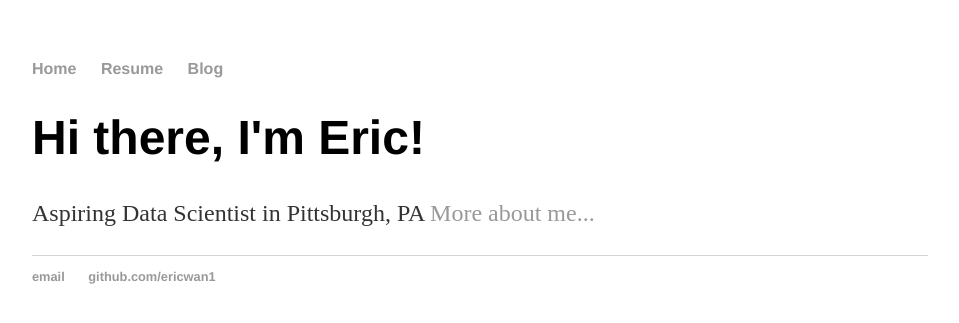
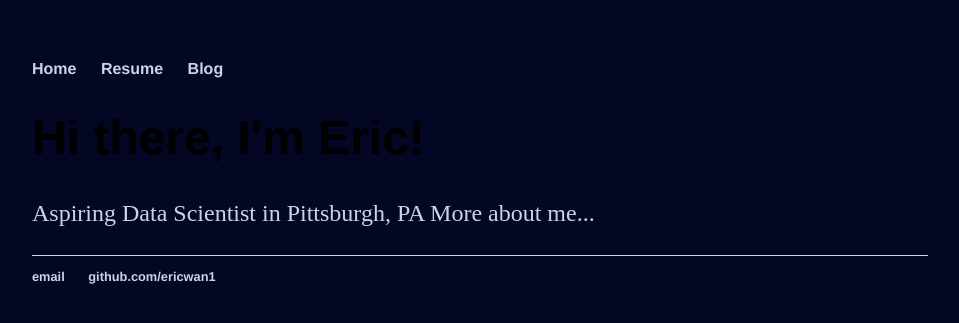
Before and after one commit to ericwan1/ericwan1.github.io, a Jekyll site: the page built from index.html, in a window 1280 px wide. Shown: the top 323 px of the page, without its empty margins (160-1119 px from the left). Built offline with Jekyll 4.4.1, drawn with Linux system fonts in a browser that asks for light colours.

Commit message:
Update main.css

```diff
--- a/css/main.css
+++ b/css/main.css
@@ -1,6 +1,7 @@
 body {
     margin: 60px auto;
     width: 70%;
+    background-color: #040724;
 }
 nav ul, footer ul {
     font-family:'Helvetica', 'Arial', 'Sans-Serif';
@@ -14,7 +15,7 @@ nav ul li, footer ul li {
 }
 a {
     text-decoration: none;
-    color: #999;
+    color: #ced1ed;
 }
 a:hover {
     text-decoration: underline;
@@ -26,7 +27,7 @@ h1 {
 p {
     font-size: 1.5em;
     line-height: 1.4em;
-    color: #333;
+    color: #ced1ed;
 }
 footer {
     border-top: 1px solid #d5d5d5;
```
